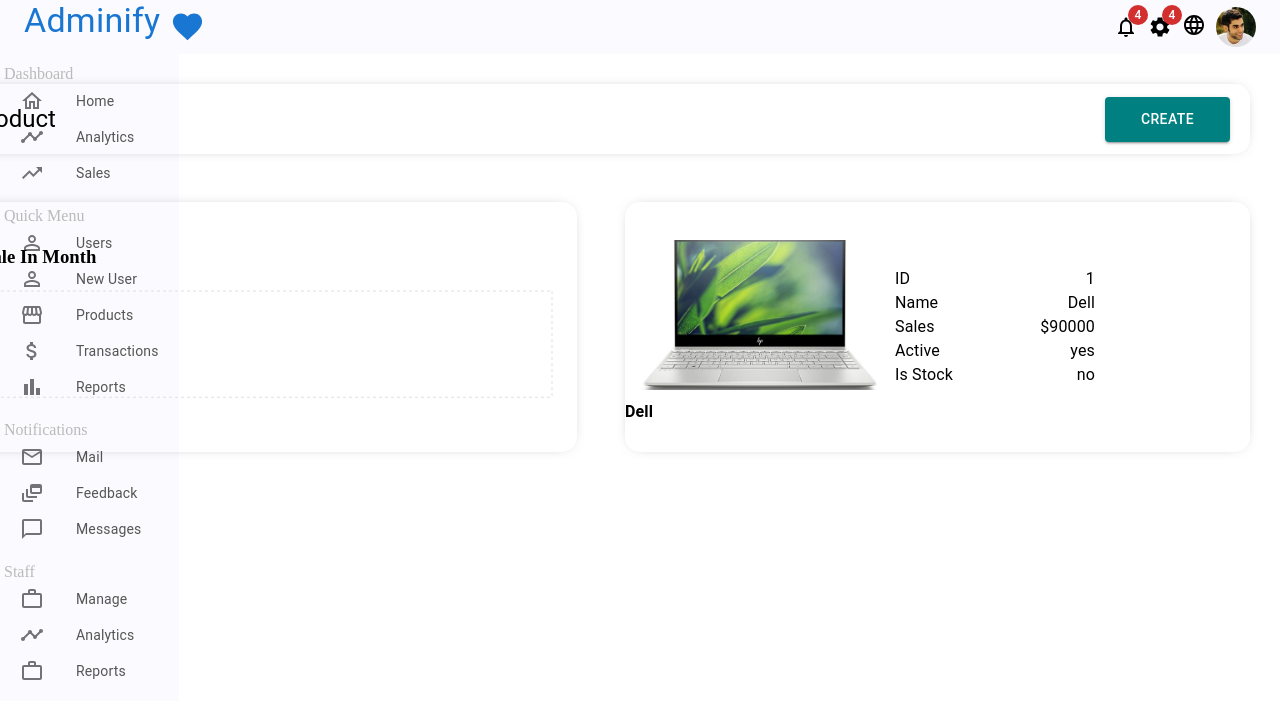
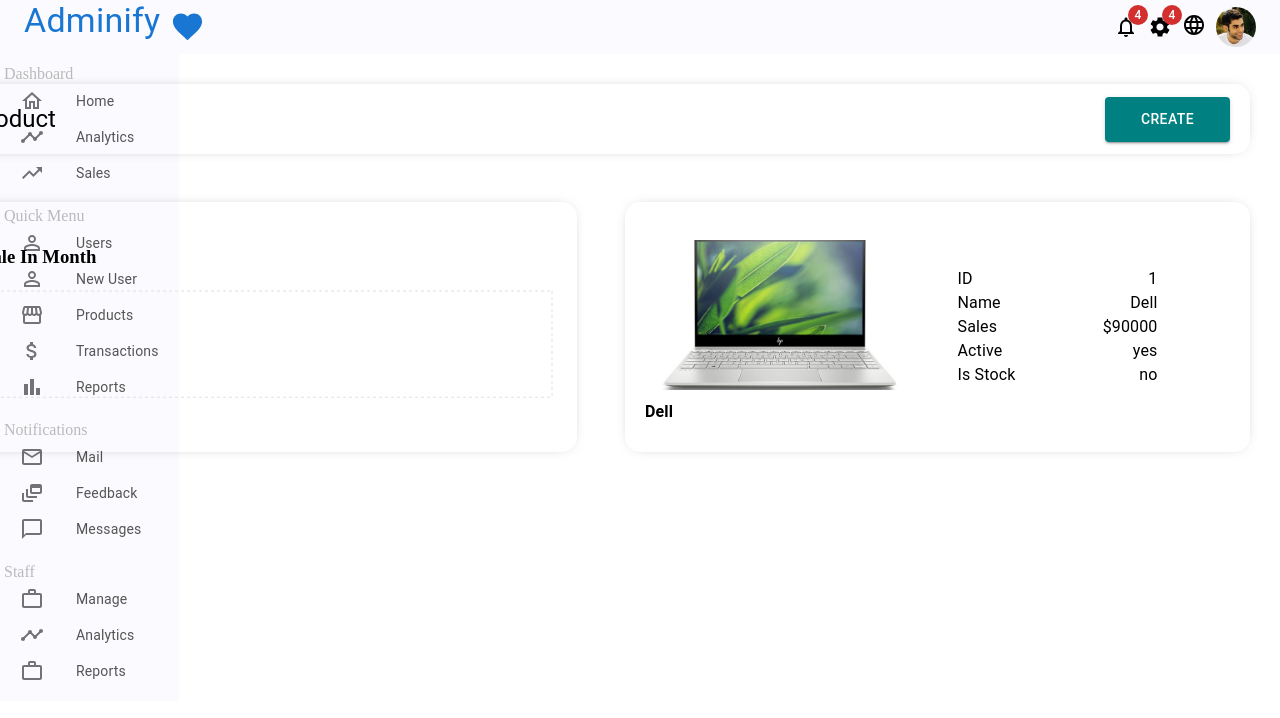
Before and after one commit to mbagher26/adminify, a React (Create React App) app: page /products/1 in a window 1280 px wide. Shown: the top 718 px of the page. Built offline with nearby package versions, Linux system fonts and the light colour scheme; no server answers; the database is empty.

Commit message:
Adjusted .product-info-left and .product-info-right styles: Set width to 50% for each to evenly divide the container, and added padding for spacing.

```diff
--- a/src/pages/product/Product.css
+++ b/src/pages/product/Product.css
@@ -43,6 +43,16 @@
           box-shadow: 0 0 15px -10px rgba(0, 0, 0, 0.75);
 }
 
+.product-info-left {
+          width: 50%;
+          padding: 20px;
+}
+
+.product-info-right {
+          width: 50%;
+          padding: 20px;
+}
+
 .product-name {
           font-weight: bold !important;
 }
```
